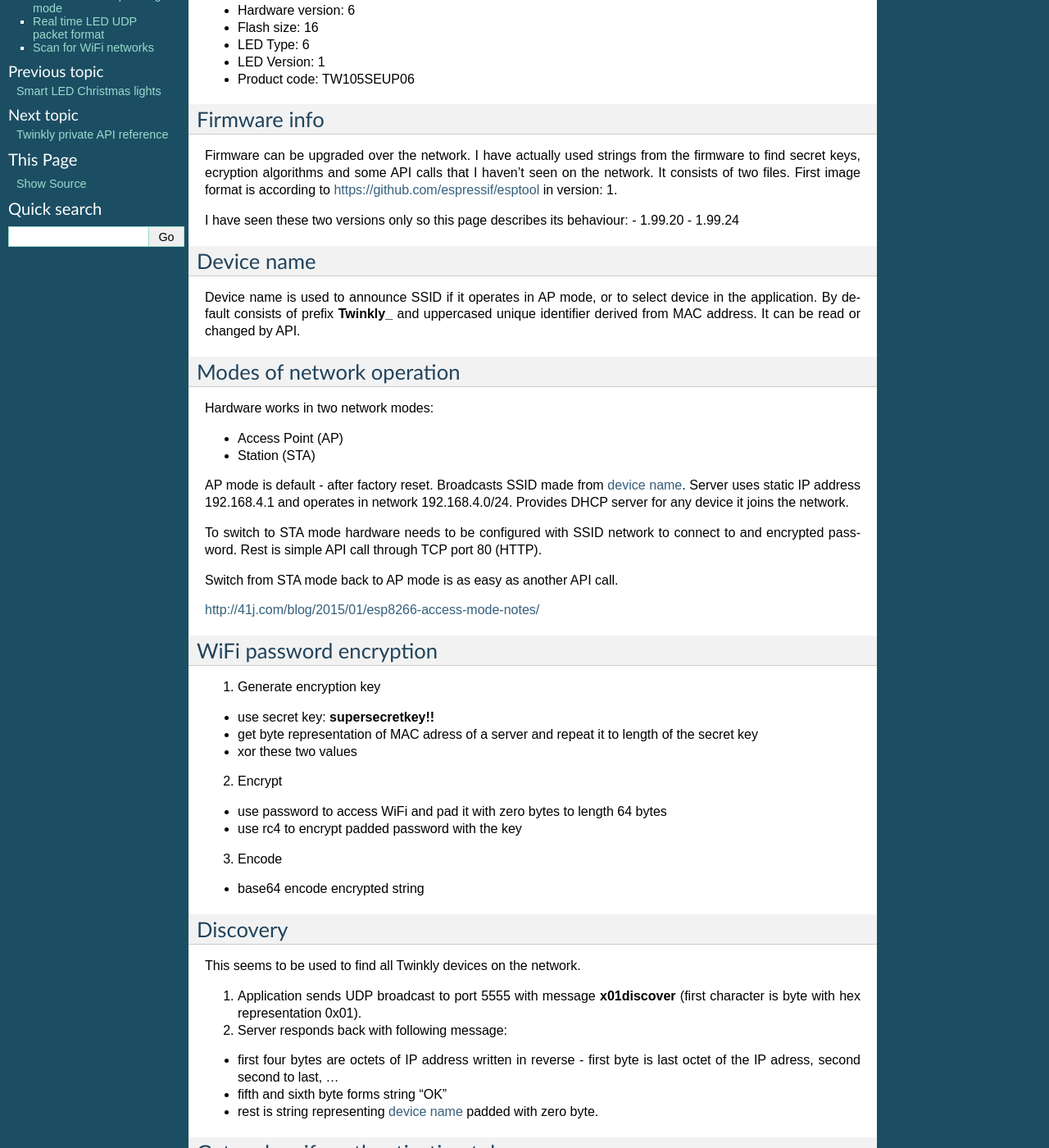
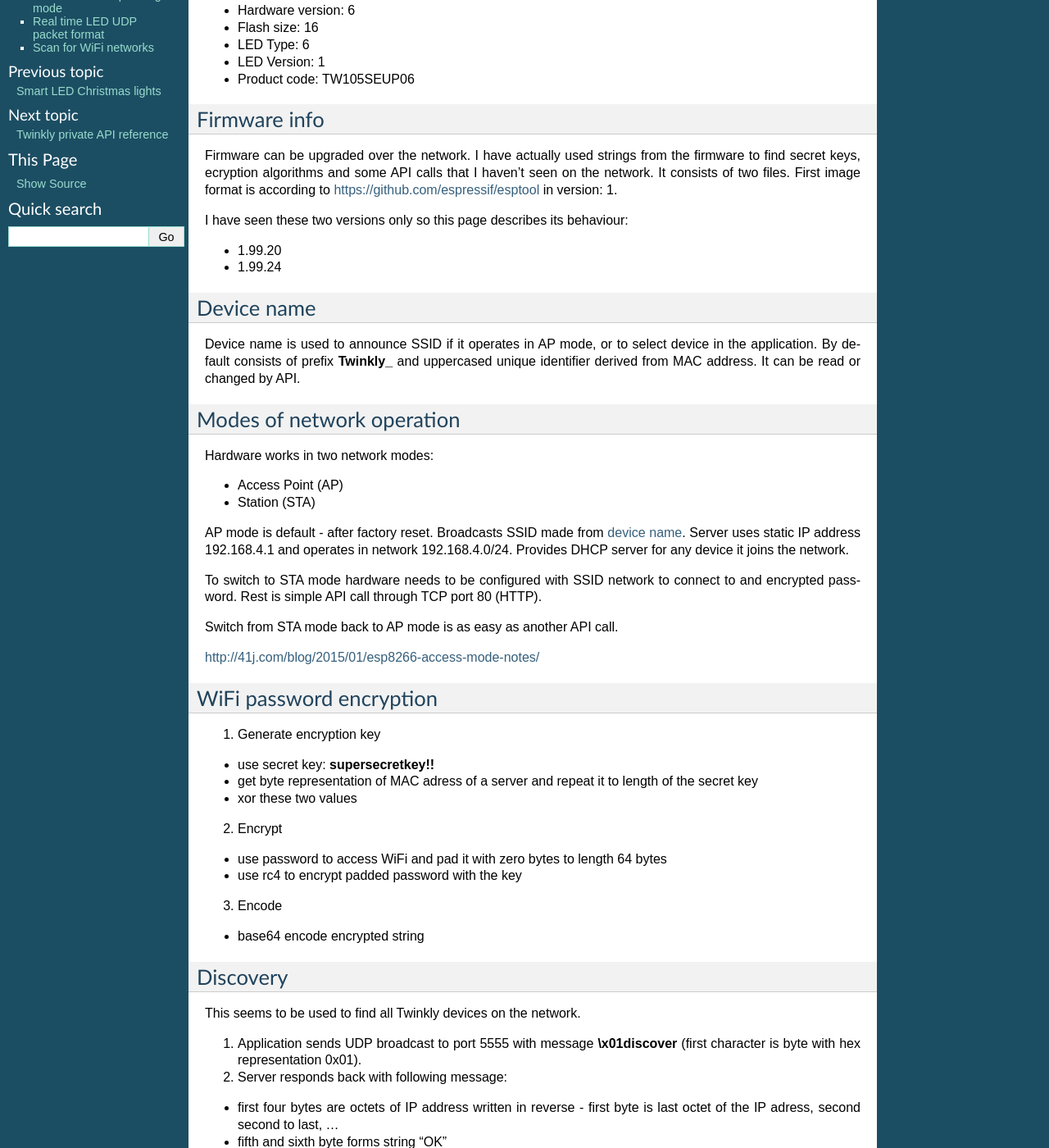
Before and after one commit to scrool/xled, a Sphinx documentation site: the page built from docs/protocol_details.rst, in a window 1280 px wide and 1400 px high, scrolled down 392 px. Shown: the whole window at 82% size. Built offline with Sphinx 7.4.7, drawn with Linux system fonts in a browser that asks for light colours.

Commit message:
Improve formatting of documentation

```diff
--- a/docs/protocol_details.rst
+++ b/docs/protocol_details.rst
@@ -29,6 +29,7 @@
 Firmware can be upgraded over the network. I have actually used strings from the firmware to find secret keys, ecryption algorithms and some API calls that I haven't seen on the network. It consists of two files. First image format is according to https://github.com/espressif/esptool in version: 1.
 
 I have seen these two versions only so this page describes its behaviour:
+
 - 1.99.20
 - 1.99.24
 
@@ -80,7 +81,7 @@
 
 This seems to be used to find all Twinkly devices on the network.
 
-1. Application sends UDP broadcast to port 5555 with message **\x01discover** (first character is byte with hex representation 0x01).
+1. Application sends UDP broadcast to port 5555 with message **\\x01discover** (first character is byte with hex representation 0x01).
 2. Server responds back with following message:
 
 - first four bytes are octets of IP address written in reverse - first byte is last octet of the IP adress, second second to last, ...
@@ -184,7 +185,7 @@
 
 Each UDP has header:
 
-* 1 byte *\x01* (byte with hex representation 0x01)
+* 1 byte *\\x01* (byte with hex representation 0x01)
 * 8 bytes Base 64 decoded authentication token
 * 1 byte number of LED definitions in the frame
 
```
